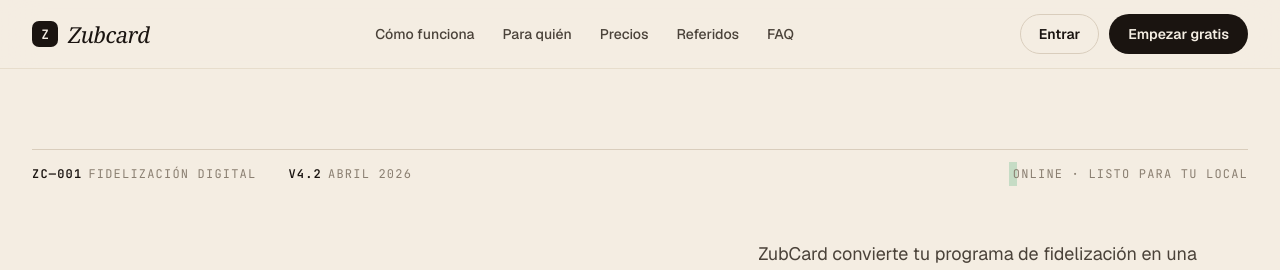
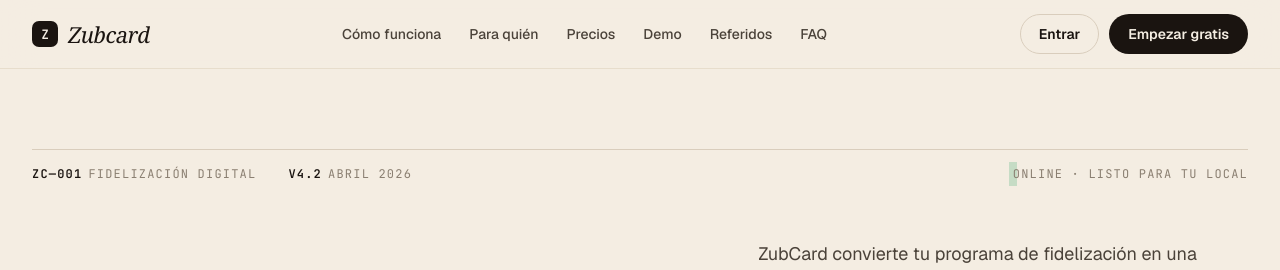
Before and after one commit to zubbigpt/sukie-card, a FastAPI app: a page that uses templates/index_new.html in a window 1280 px wide. Shown: the top 270 px of the page. Run offline with FastAPI, Linux system fonts and the light colour scheme; some web fonts are replaced.

Commit message:
feat: add Demo link to landing nav bar
Co-Authored-By: Claude Sonnet 4.6 <noreply@anthropic.com>

```diff
--- a/templates/index_new.html
+++ b/templates/index_new.html
@@ -404,6 +404,7 @@ footer { background: var(--ink); color: var(--bg); padding: 80px 32px 28px; }
     <a href="#how">Cómo funciona</a>
     <a href="#for">Para quién</a>
     <a href="#pricing">Precios</a>
+    <a href="/demo">Demo</a>
     <a href="/referidos">Referidos</a>
     <a href="#faq">FAQ</a>
   </div>
```
